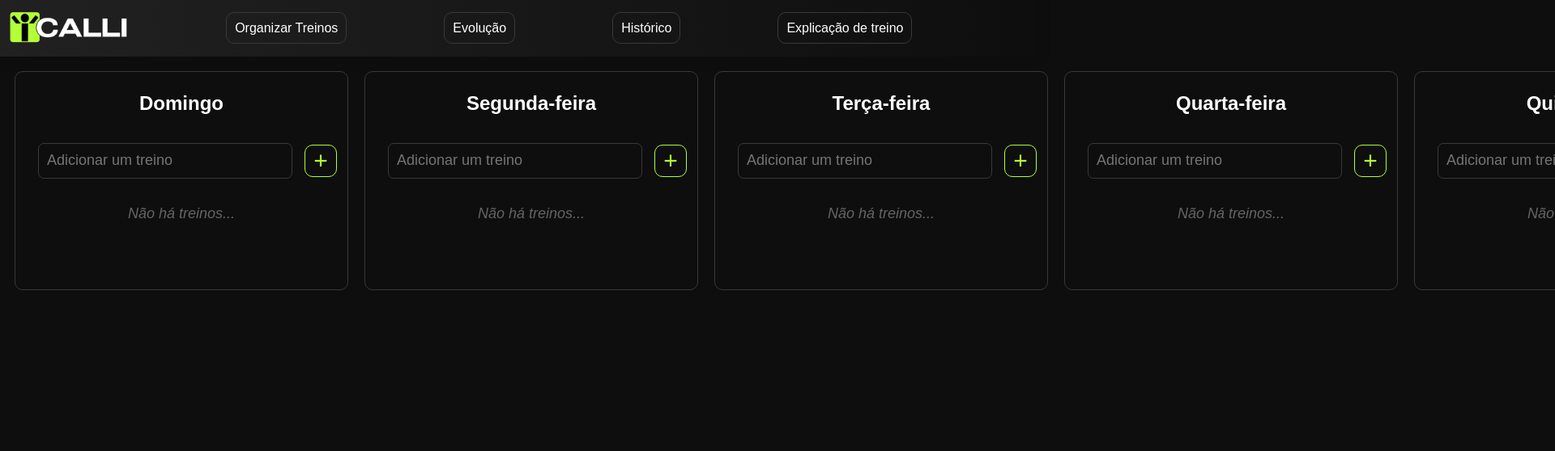
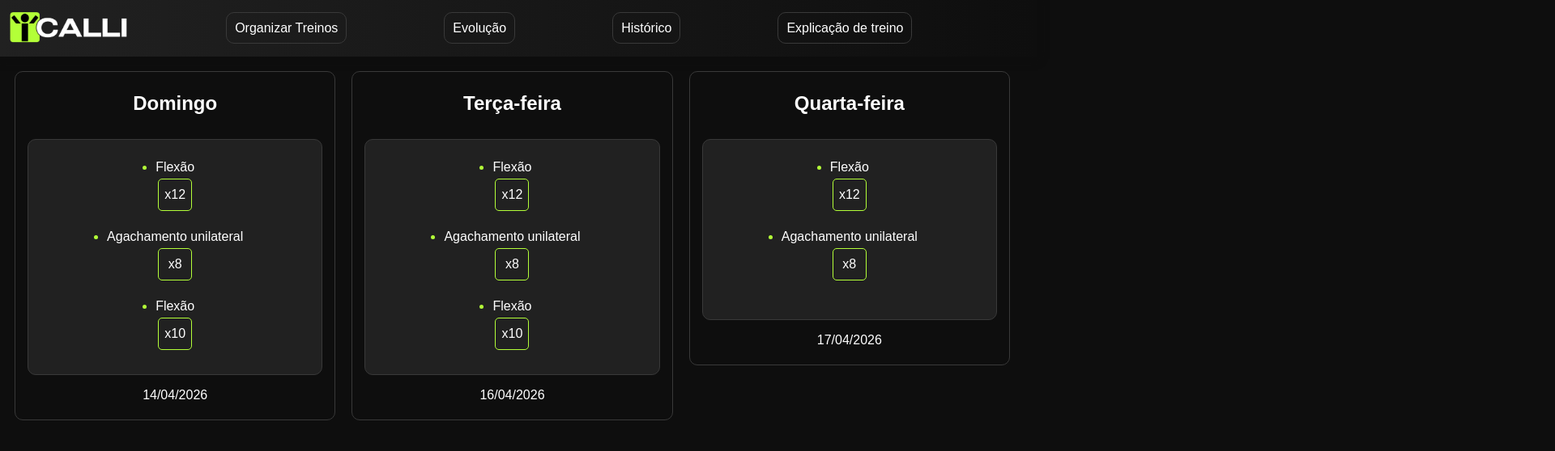
Before and after one commit to PedroLuis19/projeto-web-react, a React (Vite) app: page /history in a window 1280 px wide. Shown: the top 558 px of the page at 81% size, 1920 px wide, since content can reach past the window. Built offline with nearby package versions, Linux system fonts and the light colour scheme.

Commit message:
Implementação estática do CSS de cada página

```diff
--- a/src/components/History.jsx
+++ b/src/components/History.jsx
@@ -8,38 +8,53 @@ function History(){
     <div className="folder-container">
       <div className="day-folder">
         <h2>Domingo</h2>
-        <TrainingDayFolder/>
-      </div>
-
-      <div className="day-folder">
-        <h2>Segunda-feira</h2>
-        <TrainingDayFolder/>
+      <nav>
+        <ul className='summary-item'>
+          <li>Flexão</li>
+          <div className='message-quantity'>x12</div>
+          <br/>
+          <li>Agachamento unilateral</li>
+          <div className='message-quantity'>x8</div>
+          <br/>
+          <li>Flexão</li>
+          <div className='message-quantity'>x10</div>
+        </ul>
+        <p>14/04/2026</p>
+      </nav>
       </div>
 
       <div className="day-folder">
         <h2>Terça-feira</h2>
-        <TrainingDayFolder/>
+      <nav>
+        <ul className='summary-item'>
+          <li>Flexão</li>
+          <div className='message-quantity'>x12</div>
+          <br/>
+          <li>Agachamento unilateral</li>
+          <div className='message-quantity'>x8</div>
+          <br/>
+          <li>Flexão</li>
+          <div className='message-quantity'>x10</div>
+        </ul>
+        <p>16/04/2026</p>
+      </nav>
       </div>
 
       <div className="day-folder">
         <h2>Quarta-feira</h2>
-        <TrainingDayFolder/>
+      <nav>
+        <ul className='summary-item'>
+          <li>Flexão</li>
+          <div className='message-quantity'>x12</div>
+          <br/>
+          <li>Agachamento unilateral</li>
+          <div className='message-quantity'>x8</div>
+          <br/>
+        </ul>
+        <p>17/04/2026</p>
+      </nav>
       </div>
 
-      <div className="day-folder">
-        <h2>Quinta-feira</h2>
-        <TrainingDayFolder/>
-      </div>
-
-      <div className="day-folder">
-        <h2>Sexta-feira</h2>
-        <TrainingDayFolder/>
-      </div>
-
-      <div className="day-folder">
-        <h2>Sábado</h2>
-        <TrainingDayFolder/>
-      </div>
     </div>
   )
 }
--- a/src/components/TrainExplanation.jsx
+++ b/src/components/TrainExplanation.jsx
@@ -7,7 +7,7 @@ function TrainExplanation() {
         <h1 className='title'>Parte superior</h1>
         <div className='section'>
           <h2>Braços</h2>
-          <video className='video' src="https://media.musclewiki.com/media/uploads/videos/branded/male-bodyweight-chinup-front.mp4" autoplay="" playsinline="" loop=""></video>
+          <video className='video' src="https://media.musclewiki.com/media/uploads/videos/branded/male-bodyweight-chinup-front.mp4" autoplay="1" playsinline="" loop="1"></video>
           <ol className='numerated-instruction'>
             <li>Segure a barra com as mãos afastadas na largura dos ombros e com uma pegada supinada (palmas voltadas para você).</li>
             <br/>
```
